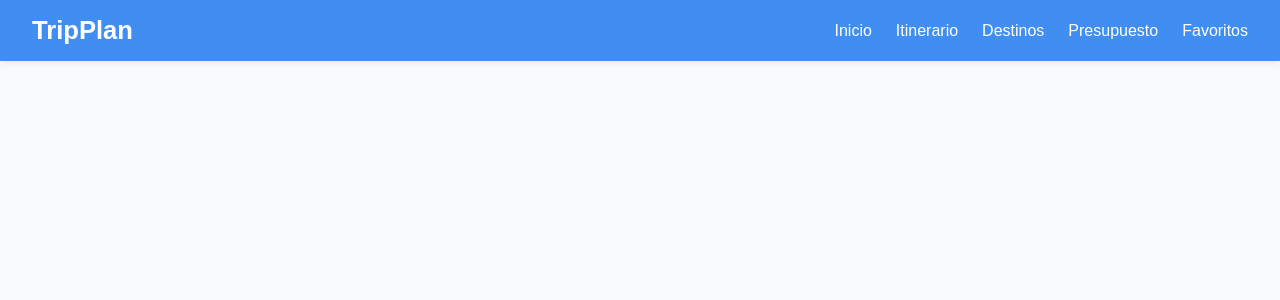
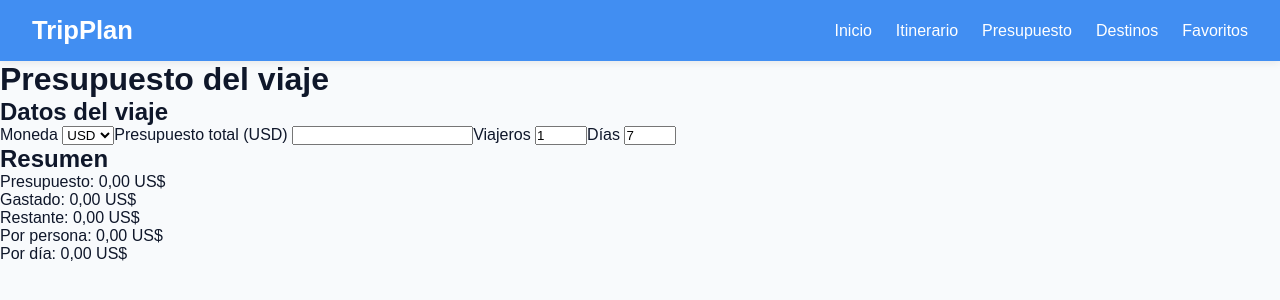
Before and after one commit to marycodder/viajes, a React (Vite) app: page /presupuesto in a window 1280 px wide. Shown: the top 300 px of the page. Built offline with nearby package versions, Linux system fonts and the light colour scheme.

Commit message:
feat(presupuesto): pantalla de datos del viaje, ruta y enlace en navbar

```diff
--- a/src/App.jsx
+++ b/src/App.jsx
@@ -3,6 +3,7 @@ import { BrowserRouter, Routes, Route } from 'react-router-dom';
 import Navbar from './components/Navbar';
 import Dashboard from './pages/Dashboard';
 import Itinerario from './pages/Itinerario';
+import Presupuesto from './features/presupuesto/Presupuesto'
 
 function App() {
   return (
@@ -12,6 +13,7 @@ function App() {
       <Routes>
         <Route path="/" element={<Dashboard />} />
         <Route path="/itinerario" element={<Itinerario />} />
+        <Route path="/presupuesto" element={<Presupuesto />} />
       </Routes>
     </BrowserRouter>
   );
--- a/src/components/Navbar.jsx
+++ b/src/components/Navbar.jsx
@@ -25,8 +25,8 @@ function Navbar() {
       <div className={`navbar-links ${menuAbierto ? 'active' : ''}`}>
         <Link to="/">Inicio</Link>
         <Link to="/itinerario">Itinerario</Link>
+        <Link to="/presupuesto">Presupuesto</Link>
         <a href="#">Destinos</a>
-        <a href="#">Presupuesto</a>
         <a href="#">Favoritos</a>
       </div>
     </nav>
--- /dev/null
+++ b/src/features/presupuesto/Presupuesto.jsx
@@ -0,0 +1,90 @@
+import { MONEDAS, calcularResumen, formatearMonto } from './presupuestoUtils'
+import { usePresupuesto } from './usePresupuesto'
+
+/**
+ * Módulo de presupuesto del viaje.
+ * Props opcionales:
+ *  - destino: { pais: 'Chile', moneda: 'CLP' }
+ *  - dias: nº de días del itinerario (si se pasa, manda sobre el valor guardado)
+ */
+export default function Presupuesto({ destino, dias: diasProp }) {
+  const [estado, dispatch] = usePresupuesto({
+    moneda: MONEDAS.includes(destino?.moneda) ? destino.moneda : 'USD',
+  })
+
+  const dias = diasProp ?? estado.dias
+  const { moneda } = estado
+
+  const resumen = calcularResumen({
+    items: estado.items,
+    presupuestoTotal: estado.presupuestoTotal,
+    dias,
+    viajeros: estado.viajeros,
+  })
+
+  const cambiar = (campo, valor) => dispatch({ type: 'CAMPO', campo, valor })
+  const m = (n) => formatearMonto(n, moneda)
+
+  return (
+    <div>
+      <h1>Presupuesto del viaje{destino?.pais ? ` · ${destino.pais}` : ''}</h1>
+
+      <section>
+        <h2>Datos del viaje</h2>
+
+        <label>
+          Moneda{' '}
+          <select value={moneda} onChange={(e) => cambiar('moneda', e.target.value)}>
+            {MONEDAS.map((mo) => (
+              <option key={mo}>{mo}</option>
+            ))}
+          </select>
+        </label>
+
+        <label>
+          Presupuesto total ({moneda}){' '}
+          <input
+            type="number"
+            min="0"
+            value={estado.presupuestoTotal || ''}
+            onChange={(e) => cambiar('presupuestoTotal', Math.max(0, Number(e.target.value) || 0))}
+          />
+        </label>
+
+        <label>
+          Viajeros{' '}
+          <input
+            type="number"
+            min="1"
+            max="20"
+            value={estado.viajeros}
+            onChange={(e) => cambiar('viajeros', Math.max(1, Number(e.target.value) || 1))}
+          />
+        </label>
+
+        <label>
+          Días{' '}
+          <input
+            type="number"
+            min="1"
+            max="90"
+            value={dias}
+            disabled={diasProp != null}
+            onChange={(e) => cambiar('dias', Math.max(1, Number(e.target.value) || 1))}
+          />
+        </label>
+      </section>
+
+      <section>
+        <h2>Resumen</h2>
+        <ul>
+          <li>Presupuesto: {m(resumen.meta)}</li>
+          <li>Gastado: {m(resumen.gastado)}</li>
+          <li>Restante: {m(resumen.restante)}</li>
+          <li>Por persona: {m(resumen.porPersona)}</li>
+          <li>Por día: {m(resumen.porDia)}</li>
+        </ul>
+      </section>
+    </div>
+  )
+}
```
